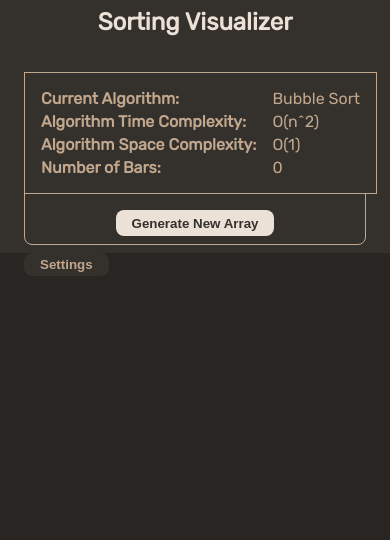
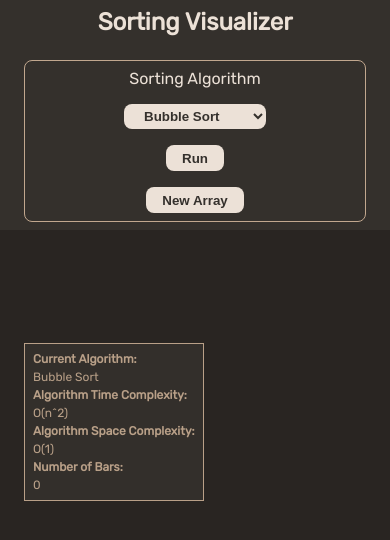
Before and after one commit to sk3p7ic/sorting-with-svelte, a SvelteKit app: page / in a window 390 px wide. Shown: the top 540 px of the page. Built offline with nearby package versions, Linux system fonts and the light colour scheme.

Commit message:
Worked on site responsiveness.

```diff
--- a/src/components/MenuBar.svelte
+++ b/src/components/MenuBar.svelte
@@ -99,11 +99,11 @@
 			</select>
 			<button on:click={runAlgorithm} disabled={isSorting}>Run</button>
 			<span class="divider" />
-			<button type="submit" disabled={isSorting}>Generate New Array</button>
+			<button type="submit" disabled={isSorting}>New Array</button>
 			<span class="divider" />
 		</form>
 	</div>
-	<button on:click={toggleSettingsModal}>Settings</button>
+	<button class="btn" on:click={toggleSettingsModal}>Settings</button>
 	<SettingsModal showSettingsDialog={showSettings} callback={toggleSettingsModal} />
 </div>
 
@@ -190,7 +190,7 @@
 		color: var(--foreground);
 	}
 
-	button {
+	.btn {
 		padding: 0.25rem 1rem;
 		border: none;
 		border-radius: 0.5rem;
@@ -203,18 +203,13 @@
 		transition-duration: 0.2s;
 	}
 
-	button:hover,
-	button:active {
+	.btn:hover,
+	.btn:active {
 		background-color: var(--white);
 		color: var(--black);
 	}
 
-	@media (max-width: 768px) {
-		#menu-bar {
-			flex-direction: column;
-			justify-content: center;
-		}
-
+	@media (max-width: 960px) {
 		#title-and-buttons {
 			width: 100%;
 			padding-bottom: 0.5rem;
@@ -234,5 +229,9 @@
 		#bar-form > span.divider {
 			display: none;
 		}
+
+		.btn {
+			display: none;
+		}
 	}
 </style>
--- a/src/lib/array.ts
+++ b/src/lib/array.ts
@@ -5,8 +5,9 @@ export function init_bar_array(window: Window, n_bars: number, color: BarColor)
 	const arr: number[] = [];
 	const colors: BarColor[] = [];
 	const min_height = get(display_config).min_height;
+	const max_height_modifier = window.innerWidth >= 768 ? 0.8 : 0.6;
 	for (let i = 0; i < n_bars; i++) {
-		arr.push(Math.random() * (window.innerHeight * 0.8 - min_height) + min_height);
+		arr.push(Math.random() * (window.innerHeight * max_height_modifier - min_height) + min_height);
 		colors.push(color);
 	}
 	bar_array.set(arr);
--- a/src/routes/+page.svelte
+++ b/src/routes/+page.svelte
@@ -91,4 +91,17 @@
 		gap: 0.25rem 1rem;
 		border: 1px solid var(--white);
 	}
+
+	@media (max-width: 768px) {
+		#stat-display {
+			top: 50%;
+			padding: 0.5rem;
+			grid-template-columns: 1fr;
+			grid-template-rows: auto;
+			gap: 0.25rem 0rem;
+			transform: translateY(-50%);
+			font-size: 0.75rem;
+			opacity: 0.95;
+		}
+	}
 </style>
```
